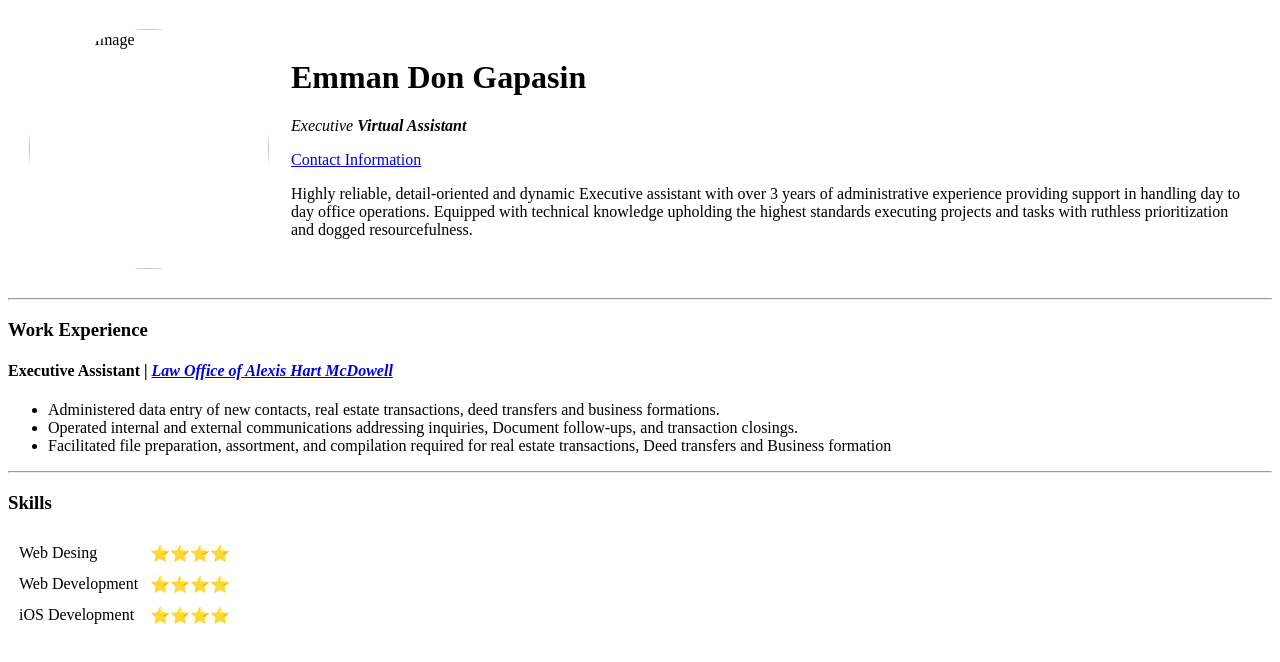
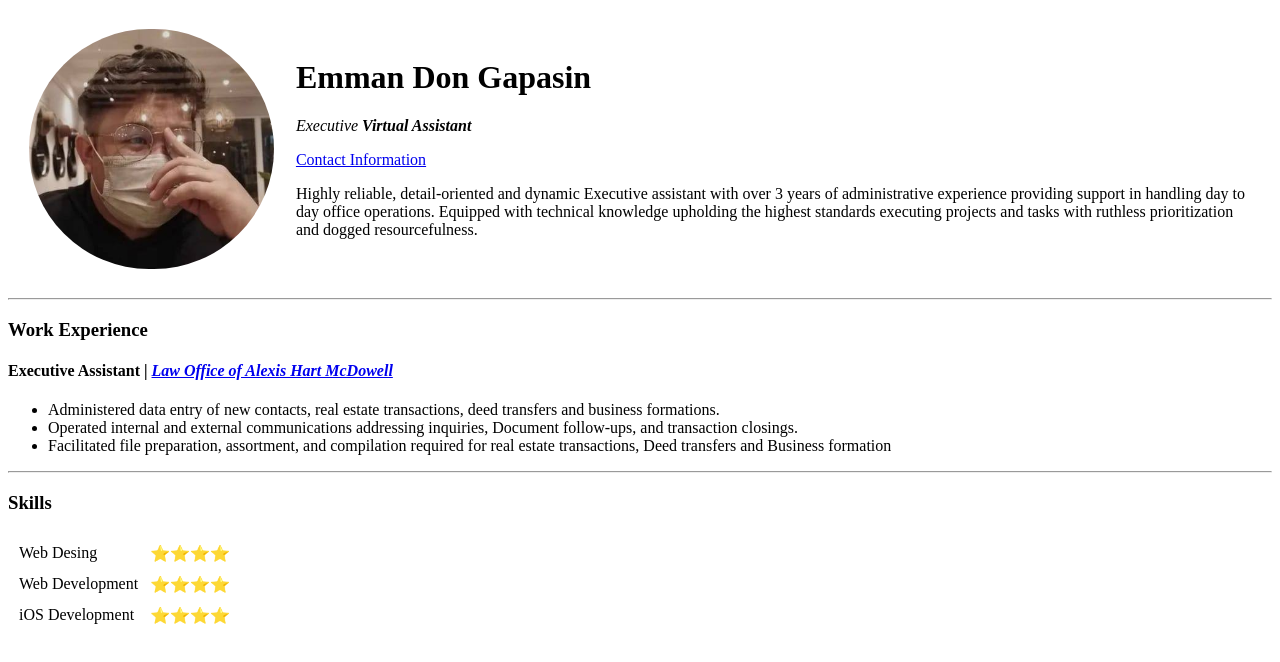
Before and after one commit to Emman-Don/cv, a plain HTML site: page index.html in a window 1280 px wide. Drawn offline with Linux system fonts and the light colour scheme.

Commit message:
updated image address to github image folder

```diff
--- a/index.html
+++ b/index.html
@@ -13,7 +13,7 @@
   <body>
     <table cellspacing="20px">
       <tr>
-        <td><img class="profile-picture" src="Don Gapasin.jpg" alt="Profile Image"></td>
+        <td><img class="profile-picture" src="https://github.com/Emman-Don/cv/blob/main/images/Don%20Gapasin.jpg" alt="Profile Image"></td>
         <td> <h1 class="name">Emman Don Gapasin</h1>
           <p class="postion"><em>Executive <strong>Virtual Assistant</strong></em></p>
           <p><a href="contactme.html">Contact Information</a></p><p class="objective"> Highly reliable, detail-oriented and dynamic Executive assistant with over 3 years of administrative experience providing support in handling day to day office operations. Equipped with technical knowledge upholding the highest standards executing projects and tasks with ruthless prioritization and dogged resourcefulness.</p></td>
```
